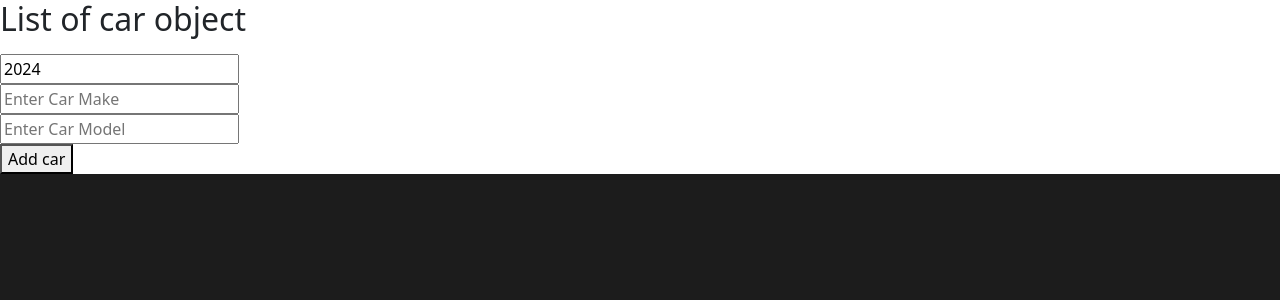
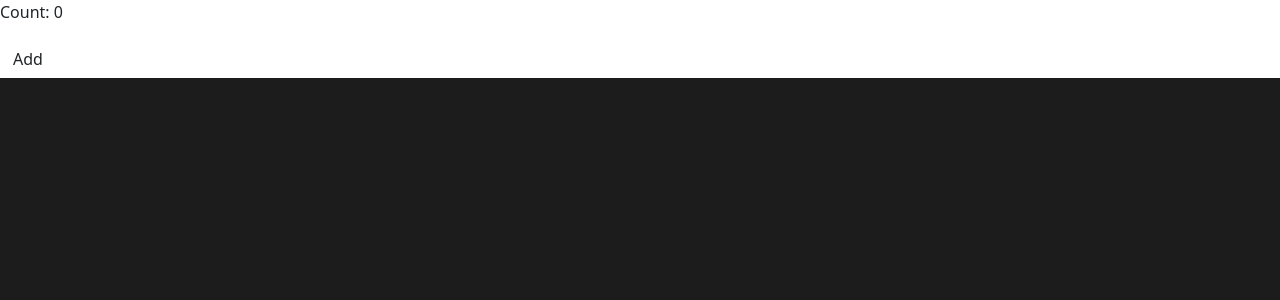
Before and after one commit to JoseParra28/3D-portfolio, a React (Vite) app: page / in a window 1280 px wide. Shown: the top 300 px of the page. Built offline with nearby package versions, Linux system fonts and the light colour scheme.

Commit message:
react
useEffect

```diff
--- a/src/App.jsx
+++ b/src/App.jsx
@@ -1,10 +1,10 @@
-import MyComponents from "./components/Mylist"
+import Effect from "./components/Effect"
 
 const  App = () => {
 
   return (
     <>
-    <MyComponents/>
+    <Effect/>
     </>
   )
 }
--- /dev/null
+++ b/src/components/Effect.jsx
@@ -0,0 +1,25 @@
+import { h1 } from "framer-motion/client"
+import React, {useEffect, useState} from "react"
+
+const Effect = () => {
+
+    const [count, setCount] = useState(0)
+
+    useEffect(() => {
+        document.title = `Count: ${count}`
+    })
+
+    function AddCount () {
+        setCount(c => c + 1)
+    }
+
+    return (
+        <div>
+            <p>Count: {count}</p>
+            <button className="btn " onClick={AddCount}>Add</button>
+        </div>
+
+    )
+}
+
+export default Effect
```
